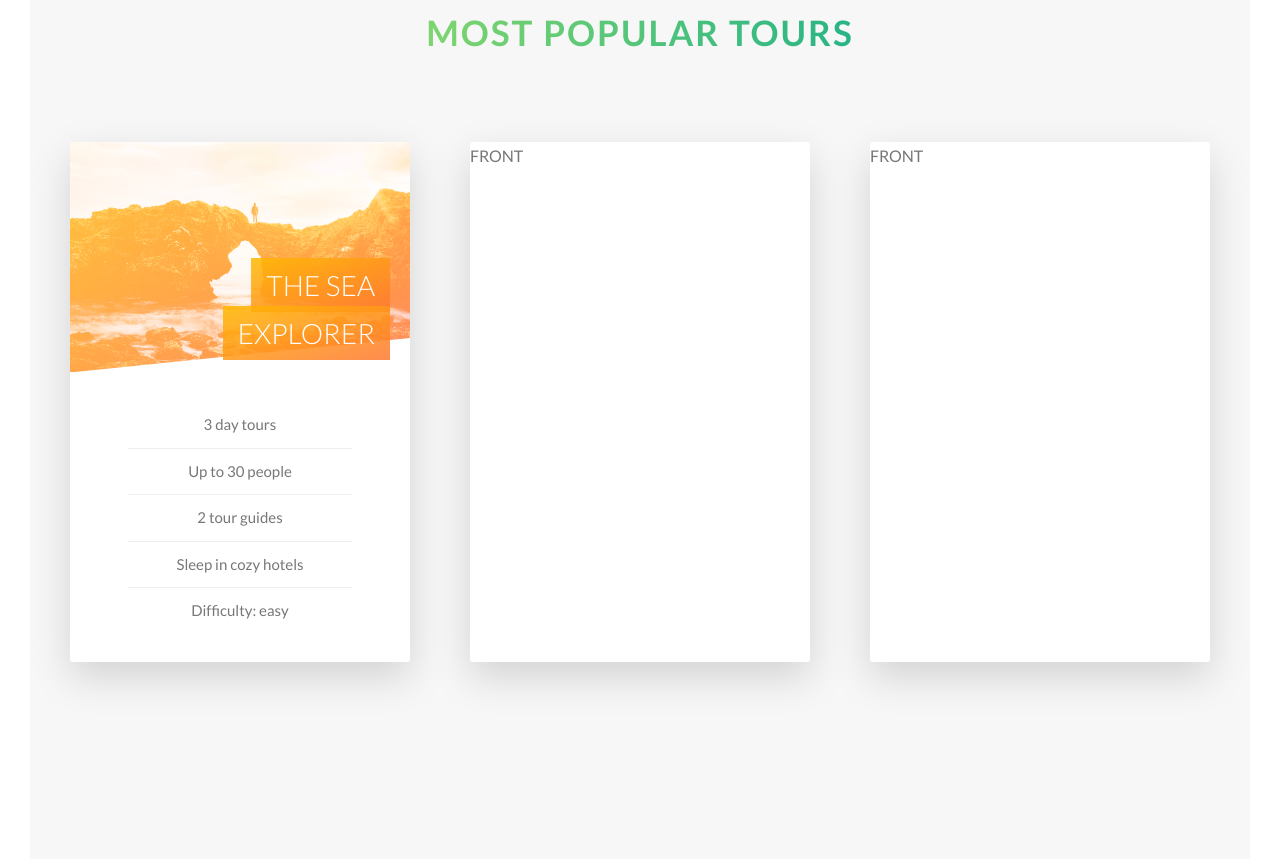
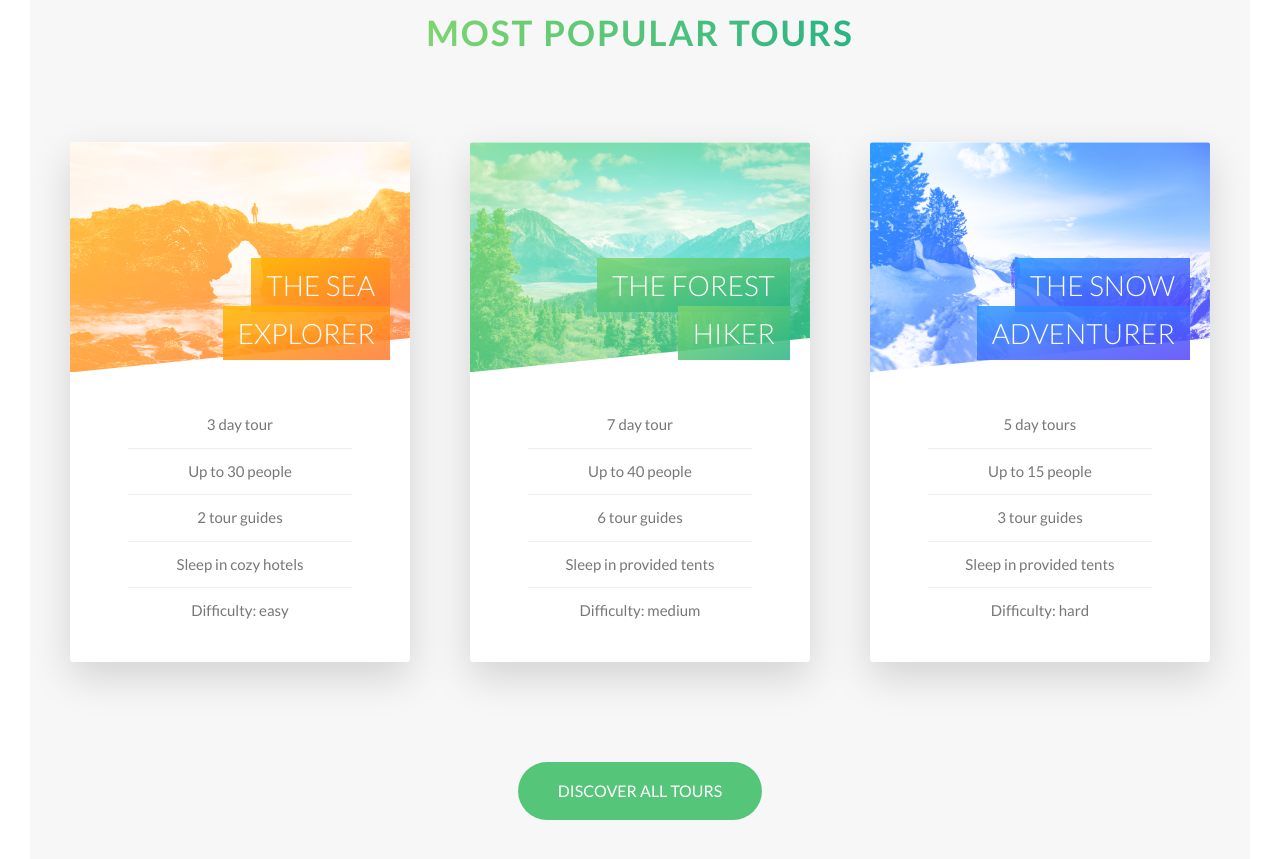
Before and after one commit to iamqwertyloal/Natours, a website: page index.html in a window 1280 px wide. Shown: the part 2334-3193 px from the top of the page. Drawn offline with Linux system fonts and the light colour scheme.

Commit message:
Style tour cards

```diff
--- a/index.html
+++ b/index.html
@@ -154,7 +154,7 @@
                 </h4>
                 <div class="card__details">
                   <ul>
-                    <li>3 day tours</li>
+                    <li>3 day tour</li>
                     <li>Up to 30 people</li>
                     <li>2 tour guides</li>
                     <li>Sleep in cozy hotels</li>
@@ -163,26 +163,80 @@
                 </div>
               </div>
               <div class="card__side card__side--back card__side--back-1">
-                BACK
+                <div class="card__cta">
+                  <div class="card__price-box">
+                    <p class="card__price-only">Only</p>
+                    <p class="card__price-value">$297</p>
+                  </div>
+                  <a href="#" class="btn btn--white">Book now!</a>
+                </div>
               </div>
             </div>
           </div>
           <div class="col-1-of-3">
             <div class="card">
-              <div class="card__side card__side--front">FRONT</div>
+              <div class="card__side card__side--front">
+                <div class="card__picture card__picture--2">&nbsp;</div>
+                <h4 class="card__heading">
+                  <span class="card__heading-span card__heading-span--2">
+                    The Forest Hiker
+                  </span>
+                </h4>
+                <div class="card__details">
+                  <ul>
+                    <li>7 day tour</li>
+                    <li>Up to 40 people</li>
+                    <li>6 tour guides</li>
+                    <li>Sleep in provided tents</li>
+                    <li>Difficulty: medium</li>
+                  </ul>
+                </div>
+              </div>
               <div class="card__side card__side--back card__side--back-2">
-                BACK
+                <div class="card__cta">
+                  <div class="card__price-box">
+                    <p class="card__price-only">Only</p>
+                    <p class="card__price-value">$497</p>
+                  </div>
+                  <a href="#" class="btn btn--white">Book now!</a>
+                </div>
               </div>
             </div>
           </div>
           <div class="col-1-of-3">
             <div class="card">
-              <div class="card__side card__side--front">FRONT</div>
+              <div class="card__side card__side--front">
+                <div class="card__picture card__picture--3">&nbsp;</div>
+                <h4 class="card__heading">
+                  <span class="card__heading-span card__heading-span--3">
+                    The Snow Adventurer
+                  </span>
+                </h4>
+                <div class="card__details">
+                  <ul>
+                    <li>5 day tours</li>
+                    <li>Up to 15 people</li>
+                    <li>3 tour guides</li>
+                    <li>Sleep in provided tents</li>
+                    <li>Difficulty: hard</li>
+                  </ul>
+                </div>
+              </div>
               <div class="card__side card__side--back card__side--back-3">
-                BACK
+                <div class="card__cta">
+                  <div class="card__price-box">
+                    <p class="card__price-only">Only</p>
+                    <p class="card__price-value">$897</p>
+                  </div>
+                  <a href="#" class="btn btn--white">Book now!</a>
+                </div>
               </div>
             </div>
           </div>
+        </div>
+
+        <div class="u-center-text u-margin-top-huge">
+          <a href="#" class="btn btn--green">Discover all tours</a>
         </div>
       </section>
     </main>
--- a/sass/base/_utilities.scss
+++ b/sass/base/_utilities.scss
@@ -13,3 +13,11 @@
 .u-margin-bottom-small {
   margin-bottom: 1.5rem;
 }
+
+.u-margin-top-big {
+  margin-top: 8rem;
+}
+
+.u-margin-top-huge {
+  margin-top: 10rem;
+}
--- a/sass/components/_button.scss
+++ b/sass/components/_button.scss
@@ -34,6 +34,15 @@
 
     &::after {
       background-color: $color-white;
+    }
+  }
+
+  &--green {
+    background-color: $color-primary;
+    color: $color-white;
+
+    &::after {
+      background-color: $color-primary;
     }
   }
 
--- a/sass/components/_card.scss
+++ b/sass/components/_card.scss
@@ -30,6 +30,20 @@
           $color-secondary-dark
         );
       }
+      &-2 {
+        background-image: linear-gradient(
+          to right bottom,
+          $color-primary-light,
+          $color-primary-dark
+        );
+      }
+      &-3 {
+        background-image: linear-gradient(
+          to right bottom,
+          $color-tertiary-light,
+          $color-tertiary-dark
+        );
+      }
     }
   }
 
@@ -56,10 +70,20 @@
         url(../img/nat-5.jpg);
     }
     &--2 {
-      background-image: url(../img/nat-5.jpg);
+      background-image: linear-gradient(
+          to right bottom,
+          $color-primary-light,
+          $color-primary-dark
+        ),
+        url(../img/nat-6.jpg);
     }
     &--3 {
-      background-image: url(../img/nat-5.jpg);
+      background-image: linear-gradient(
+          to right bottom,
+          $color-tertiary-light,
+          $color-tertiary-dark
+        ),
+        url(../img/nat-7.jpg);
     }
   }
 
@@ -87,6 +111,20 @@
         rgba($color-secondary-dark, 0.85)
       );
     }
+    &--2 {
+      background-image: linear-gradient(
+        to right bottom,
+        rgba($color-primary-light, 0.85),
+        rgba($color-primary-dark, 0.85)
+      );
+    }
+    &--3 {
+      background-image: linear-gradient(
+        to right bottom,
+        rgba($color-tertiary-light, 0.85),
+        rgba($color-tertiary-dark, 0.85)
+      );
+    }
   }
 
   &__details {
@@ -108,4 +146,30 @@
       }
     }
   }
+
+  //BACK SIDE STYLING
+  &__cta {
+    width: 90%;
+    position: absolute;
+    top: 50%;
+    left: 50%;
+    transform: translate(-50%, -50%);
+    text-align: center;
+  }
+
+  &__price-box {
+    text-align: center;
+    margin-bottom: 8rem;
+    color: $color-white;
+  }
+
+  &__price-only {
+    font-size: 1.4rem;
+    text-transform: uppercase;
+  }
+
+  &__price-value {
+    font-size: 6rem;
+    font-weight: 100;
+  }
 }
--- a/sass/pages/_home.scss
+++ b/sass/pages/_home.scss
@@ -23,6 +23,6 @@
 
 .section-tours {
   background-color: $color-gray-light-1;
-  padding: 25rem 0 50rem 0;
+  padding: 25rem 0 15rem 0;
   margin-top: -10rem;
 }
```
Also changed, not shown: css/style.css.
